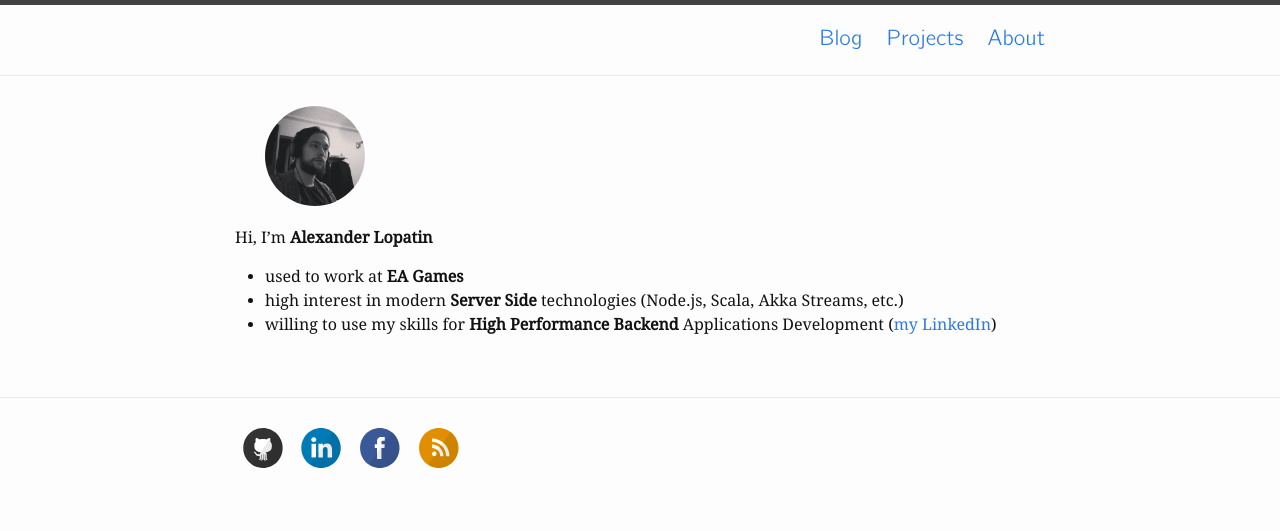
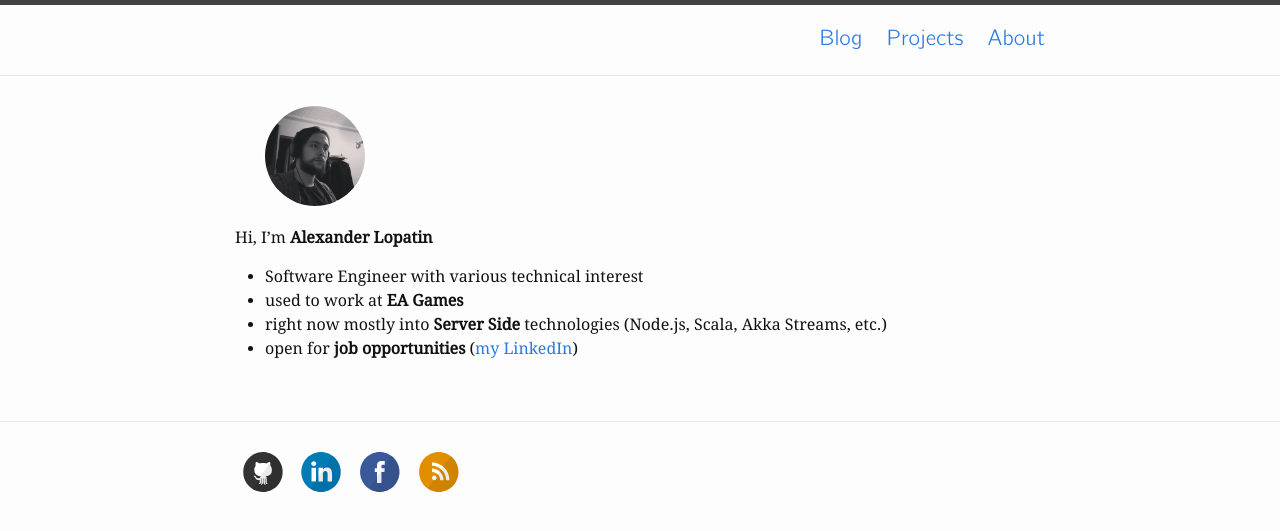
Before and after one commit to alopatindev/alopatindev.github.io, a Jekyll site: the page built from 02_about.md, in a window 1280 px wide. Shown: the top 531 px of the page. Built offline with Jekyll 4.4.1, drawn with Linux system fonts in a browser that asks for light colours.

Commit message:
update 02_about.md

```diff
--- a/02_about.md
+++ b/02_about.md
@@ -8,6 +8,7 @@ permalink: /about/
 
 Hi, I'm **Alexander Lopatin**
 
+- Software Engineer with various technical interest
 - used to work at **EA Games**
-- high interest in modern **Server Side** technologies (Node.js, Scala, Akka Streams, etc.)
-- willing to use my skills for **High Performance Backend** Applications Development ([my LinkedIn](https://www.linkedin.com/in/AlexanderLopatin))
+- right now mostly into **Server Side** technologies (Node.js, Scala, Akka Streams, etc.)
+- open for **job opportunities** ([my LinkedIn](https://www.linkedin.com/in/AlexanderLopatin))
```
